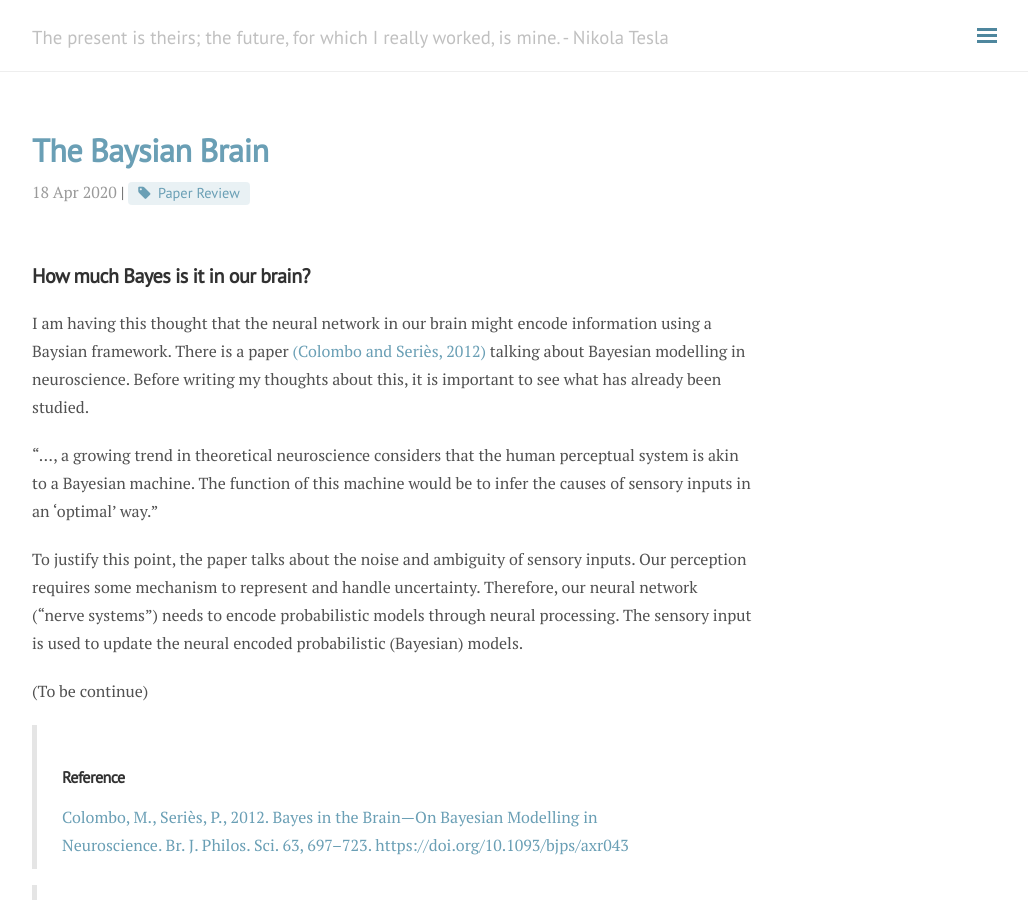
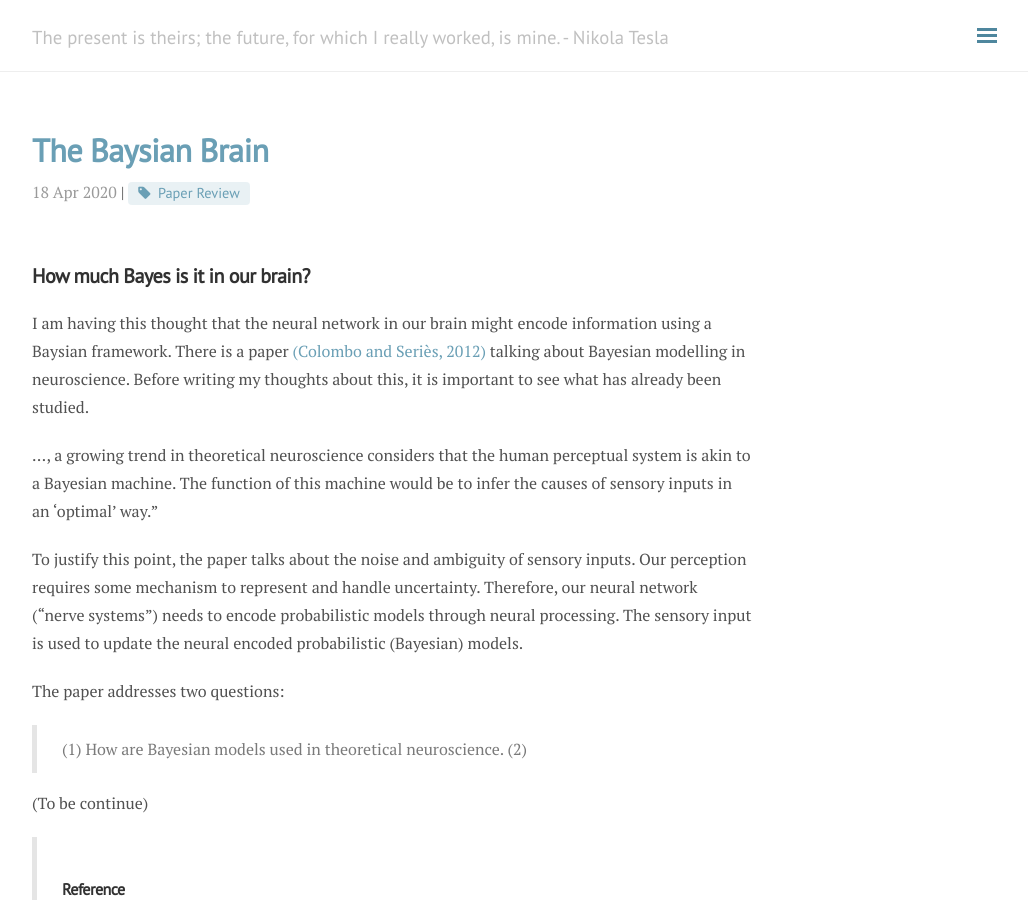
Before and after one commit to andylikescodes/andylikescodes.github.io, a Jekyll site: the page built from _posts/2020-04-18-Baysian-Brain.md, in a window 1280 px wide and 900 px high. Shown: the whole window, without its empty margins (248-1276 px from the left). Built offline with Jekyll 4.4.1, drawn with Linux system fonts in a browser that asks for light colours; nearby versions of some CDN libraries; comment, search, counter and statistics services are not loaded.

Commit message:
_posts/2020-04-18-Baysian-Brain.md updated from https://stackedit.io/

```diff
--- a/_posts/2020-04-18-Baysian-Brain.md
+++ b/_posts/2020-04-18-Baysian-Brain.md
@@ -9,9 +9,13 @@ category: Brain
 
 I am having this thought that the neural network in our brain might encode information using a Baysian framework. There is a paper [(Colombo and Seriès, 2012)](https://www.zotero.org/google-docs/?B67pov) talking about Bayesian modelling in neuroscience. Before writing my thoughts about this, it is important to see what has already been studied.
 
-“..., a growing trend in theoretical neuroscience considers that the human perceptual system is akin to a Bayesian machine. The function of this machine would be to infer the causes of sensory inputs in an ‘optimal’ way.”
+..., a growing trend in theoretical neuroscience considers that the human perceptual system is akin to a Bayesian machine. The function of this machine would be to infer the causes of sensory inputs in an ‘optimal’ way.”
 
 To justify this point, the paper talks about the noise and ambiguity of sensory inputs. Our perception requires some mechanism to represent and handle uncertainty. Therefore, our neural network (“nerve systems”) needs to encode probabilistic models through neural processing. The sensory input is used to update the neural encoded probabilistic (Bayesian) models.
+
+The paper addresses two questions:
+> (1) How are Bayesian models used in theoretical neuroscience.
+> (2)
 
 (To be continue)
 
```
Also changed, not shown: other parts of _posts/2020-04-18-Baysian-Brain.md (+2 -2 lines).
